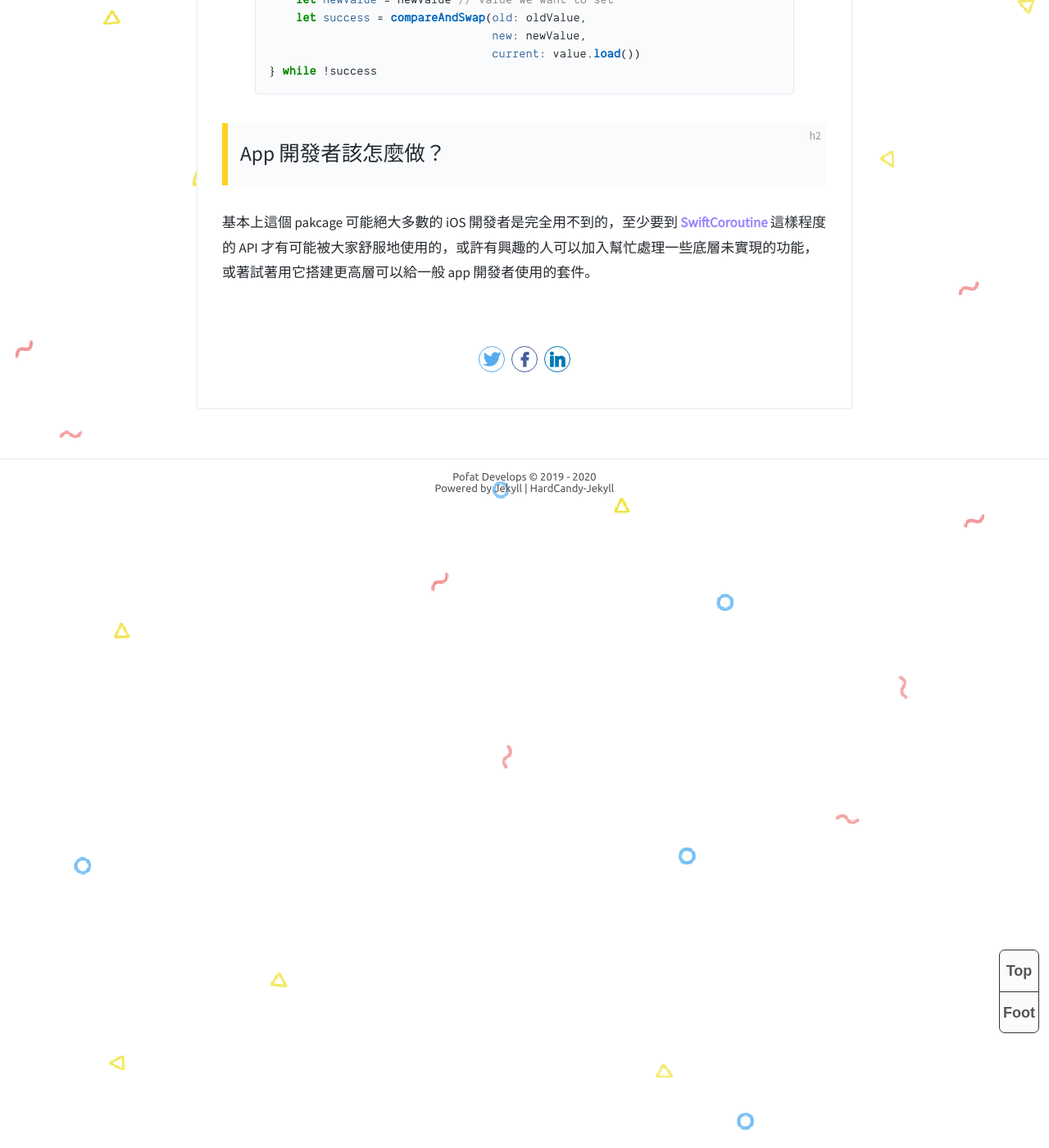
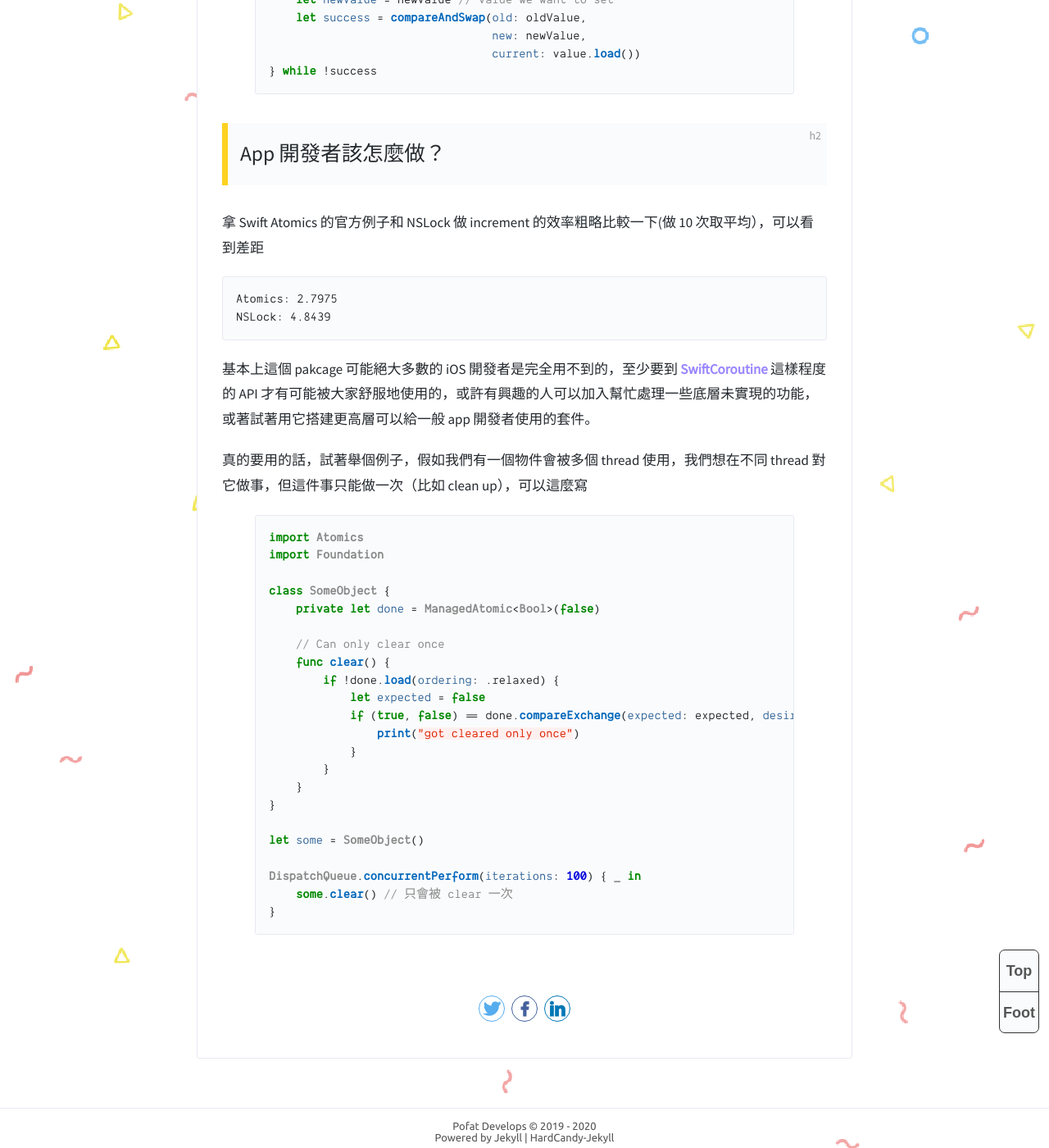
Before and after one commit to pofat/pofat.github.io, a Jekyll site: the page built from _posts/2020-10-18-The-Journey-Of-Swift-Concurrency-Atomics.md, in a window 1280 px wide and 1400 px high, scrolled down 5204 px. Shown: the whole window at 82% size. Built offline with Jekyll 4.4.1, drawn with Linux system fonts in a browser that asks for light colours; comment, search, counter and statistics services are not loaded.

Commit message:
Add example code

````diff
--- a/_posts/2020-10-18-The-Journey-Of-Swift-Concurrency-Atomics.md
+++ b/_posts/2020-10-18-The-Journey-Of-Swift-Concurrency-Atomics.md
@@ -168,4 +168,38 @@ repeat {
 
 ## App 開發者該怎麼做？
 
+拿 Swift Atomics 的官方例子和 NSLock 做 increment 的效率粗略比較一下(做 10 次取平均），可以看到差距
+
+```
+Atomics: 2.7975
+NSLock: 4.8439
+```
+
 基本上這個 pakcage 可能絕大多數的 iOS 開發者是完全用不到的，至少要到 [SwiftCoroutine](https://github.com/belozierov/SwiftCoroutine) 這樣程度的 API 才有可能被大家舒服地使用的，或許有興趣的人可以加入幫忙處理一些底層未實現的功能，或著試著用它搭建更高層可以給一般 app 開發者使用的套件。
+
+真的要用的話，試著舉個例子，假如我們有一個物件會被多個 thread 使用，我們想在不同 thread 對它做事，但這件事只能做一次（比如 clean up），可以這麼寫
+
+{% highlight Swift %}
+import Atomics
+import Foundation
+
+class SomeObject {
+    private let done = ManagedAtomic<Bool>(false)
+
+    // Can only clear once
+    func clear() {
+        if !done.load(ordering: .relaxed) {
+            let expected = false
+            if (true, false) == done.compareExchange(expected: expected, desired: true, ordering: .relaxed) {
+                print("got cleared only once")
+            }
+        }
+    }
+}
+
+let some = SomeObject()
+
+DispatchQueue.concurrentPerform(iterations: 100) { _ in
+    some.clear() // 只會被 clear 一次
+}
+{% endhighlight %}
````
Also changed, not shown: 2 other files.
